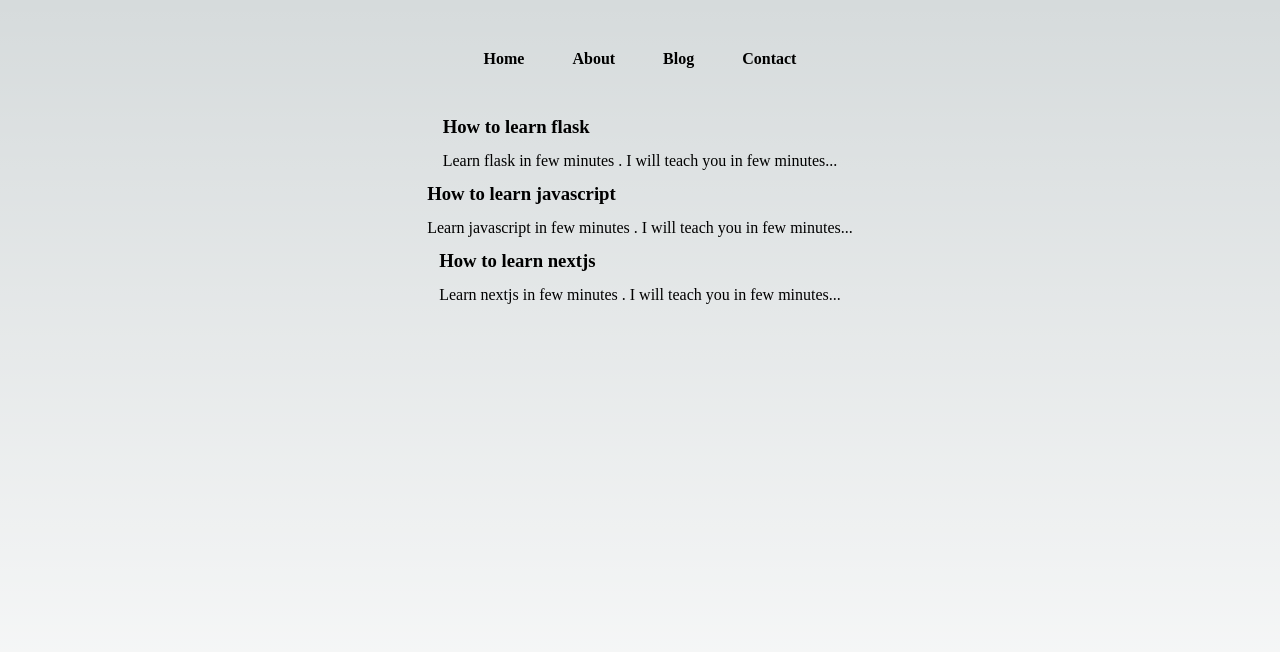
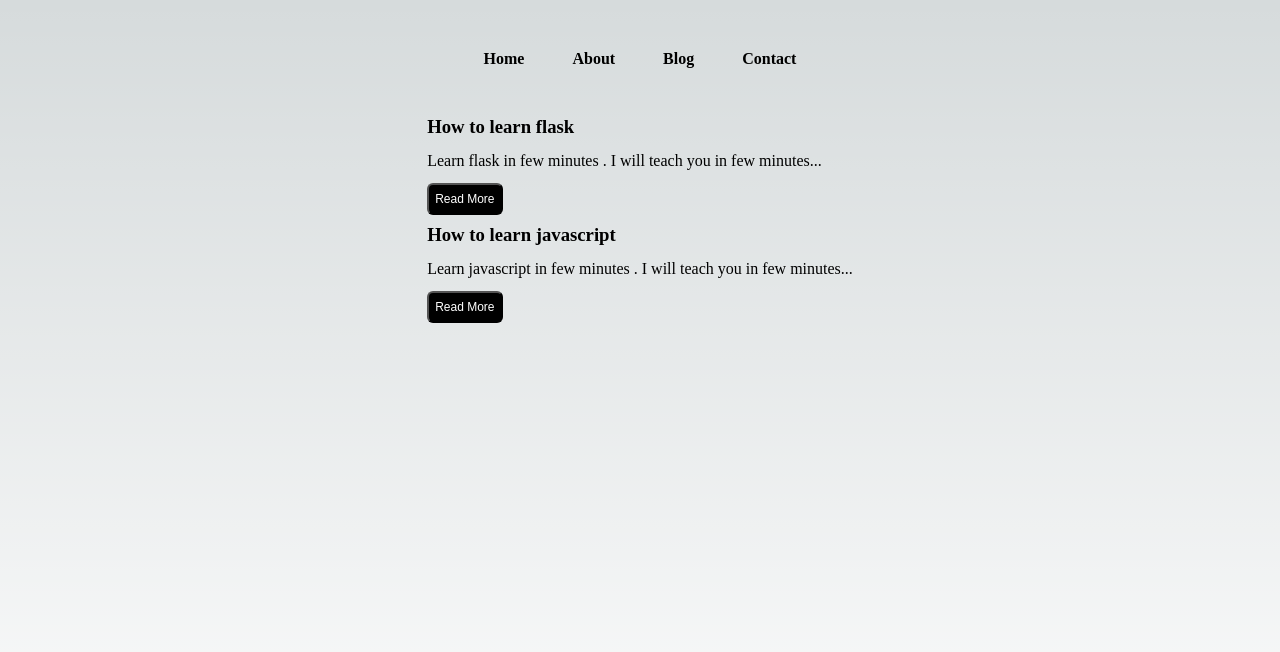
Before and after one commit to gauravMaina/huntingcoder, a Next.js app: page /blog in a window 1280 px wide. Shown: the top 652 px of the page. Built offline with nearby package versions, Linux system fonts and the light colour scheme.

Commit message:
adding infinite scroll bar

```diff
--- a/package.json
+++ b/package.json
@@ -15,6 +15,7 @@
     "eslint-config-next": "13.1.5",
     "next": "13.1.5",
     "react": "18.2.0",
-    "react-dom": "18.2.0"
+    "react-dom": "18.2.0",
+    "react-infinite-scroll-component": "^6.1.0"
   }
 }
--- a/src/pages/blog.js
+++ b/src/pages/blog.js
@@ -1,44 +1,64 @@
-import React, { useEffect, useState } from 'react'
-import fs from 'fs'
+import React, { useEffect, useState } from 'react';
 import styles from '../styles/Blog.module.css'
-import Link from 'next/link'
+import Link from 'next/link';
+import * as fs from 'fs';
+import InfiniteScroll from 'react-infinite-scroll-component';
 
-const Blog = props => {
-  const [blogs, setBlogs] = useState(props.allBlogs)
+// Step 1: Collect all the files from blogdata directory
+// Step 2: Iterate through the and Display them
 
-  return (
-    <div className={styles.container}>
-      <main className={styles.main}>
-        {blogs.map(blogItems => {
-          return (
-            <div key={blogItems.slug}>
-              <Link href={`/blogpost/${blogItems.slug}`}>
-                <h3 className={styles.blogItemh3}>{blogItems.title}</h3>
-              </Link>
-              <p className={styles.blogItemp}>
-                {blogItems.metadesc.substr(0, 140)}...
-              </p>
-            </div>
-          )
+const Blog = (props) => {
+  const [blogs, setBlogs] = useState(props.allBlogs);
+  const [count, setCount] = useState(2)
+
+  const fetchData = async () => {
+    let d = await fetch(`http://localhost:3000/api/blogs/?count=${count + 2}`)
+    setCount(count + 2)
+    let data = await d.json()
+    setBlogs(data)
+  };
+
+  return <div className={styles.container}>
+    <main className={styles.main}>
+      <InfiniteScroll
+        dataLength={blogs.length} //This is important field to render the next data
+        next={fetchData}
+        hasMore={props.allCount !== blogs.length}
+        loader={<h4>Loading...</h4>}
+        endMessage={
+          <p style={{ textAlign: 'center' }}>
+            <b>Yay! You have seen it all</b>
+          </p>
+        }
+      >
+        {blogs.map((blogitem) => {
+          return <div key={blogitem.slug}>
+            <Link href={`/blogpost/${blogitem.slug}`}>
+              <h3 className={styles.blogItemh3}>{blogitem.title}</h3></Link>
+            <p className={styles.blogItemp}>{blogitem.metadesc.substr(0, 140)}...</p>
+            <Link href={`/blogpost/${blogitem.slug}`}><button className={styles.btn}>Read More</button></Link>
+          </div>
         })}
-      </main>
-    </div>
-  )
-}
+      </InfiniteScroll>
+    </main>
+  </div>
+};
 
-export async function getStaticProps (context) {
-  let data = await fs.promises.readdir('blogdata')
-  let myfile
-  let allBlogs = []
-  for (let index = 0; index < data.length; index++) {
-    const item = data[index]
-    console.log(item)
-    myfile = await fs.promises.readFile('blogdata/' + item, 'utf-8')
+
+export async function getStaticProps(context) {
+  let data = await fs.promises.readdir("blogdata");
+  let allCount = data.length;
+  let myfile;
+  let allBlogs = [];
+  for (let index = 0; index < 2; index++) {
+    const item = data[index];
+    myfile = await fs.promises.readFile(('blogdata/' + item), 'utf-8')
     allBlogs.push(JSON.parse(myfile))
   }
 
   return {
-    props: { allBlogs } // will be passed to the page component as props
+    props: { allBlogs, allCount }, // will be passed to the page component as props
   }
 }
-export default Blog
+
+export default Blog;
--- a/src/styles/Blog.module.css
+++ b/src/styles/Blog.module.css
@@ -17,3 +17,12 @@
   margin-bottom: 13px;
   max-width: 45vw;
 }
+.btn {
+  color: white;
+  background: black;
+  padding: 7px 6px;
+  cursor: pointer;
+  border-radius: 6px;
+  font-size: 12px;
+  margin-bottom: 9px;
+}
```
